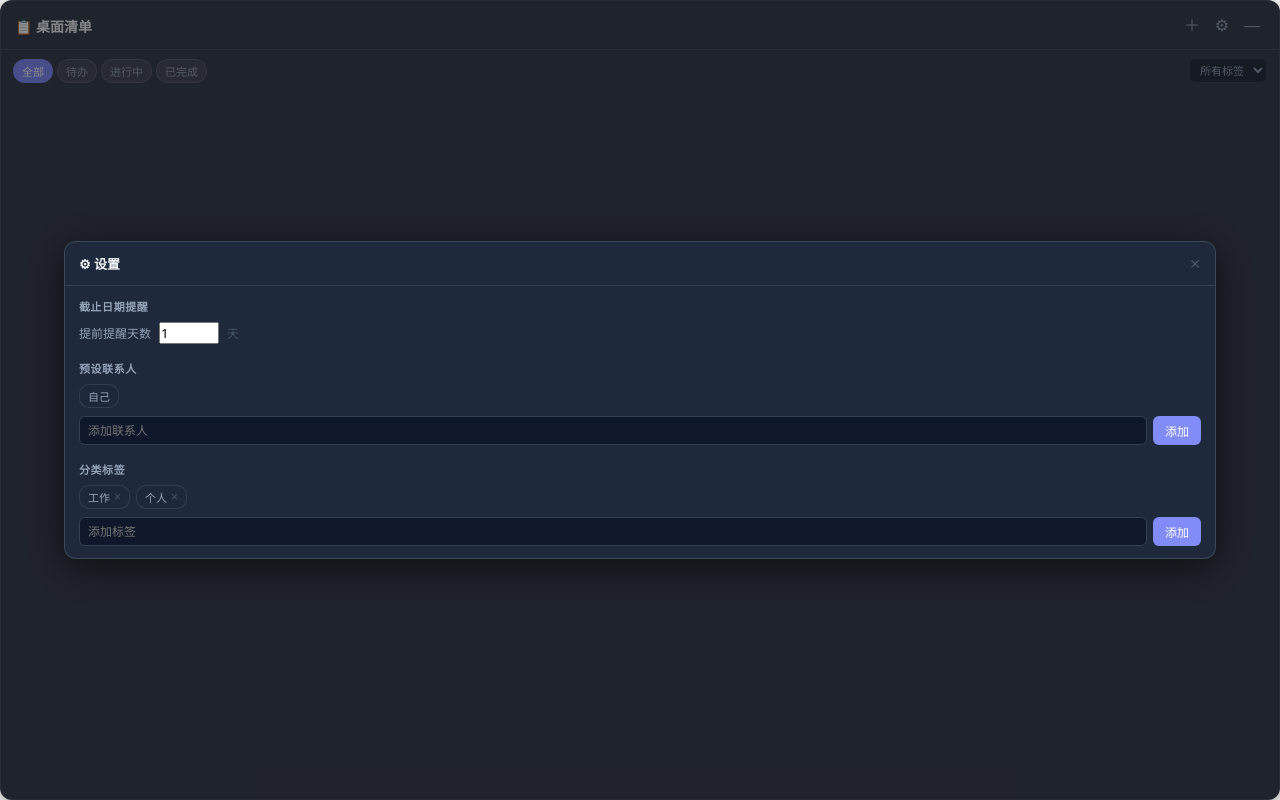
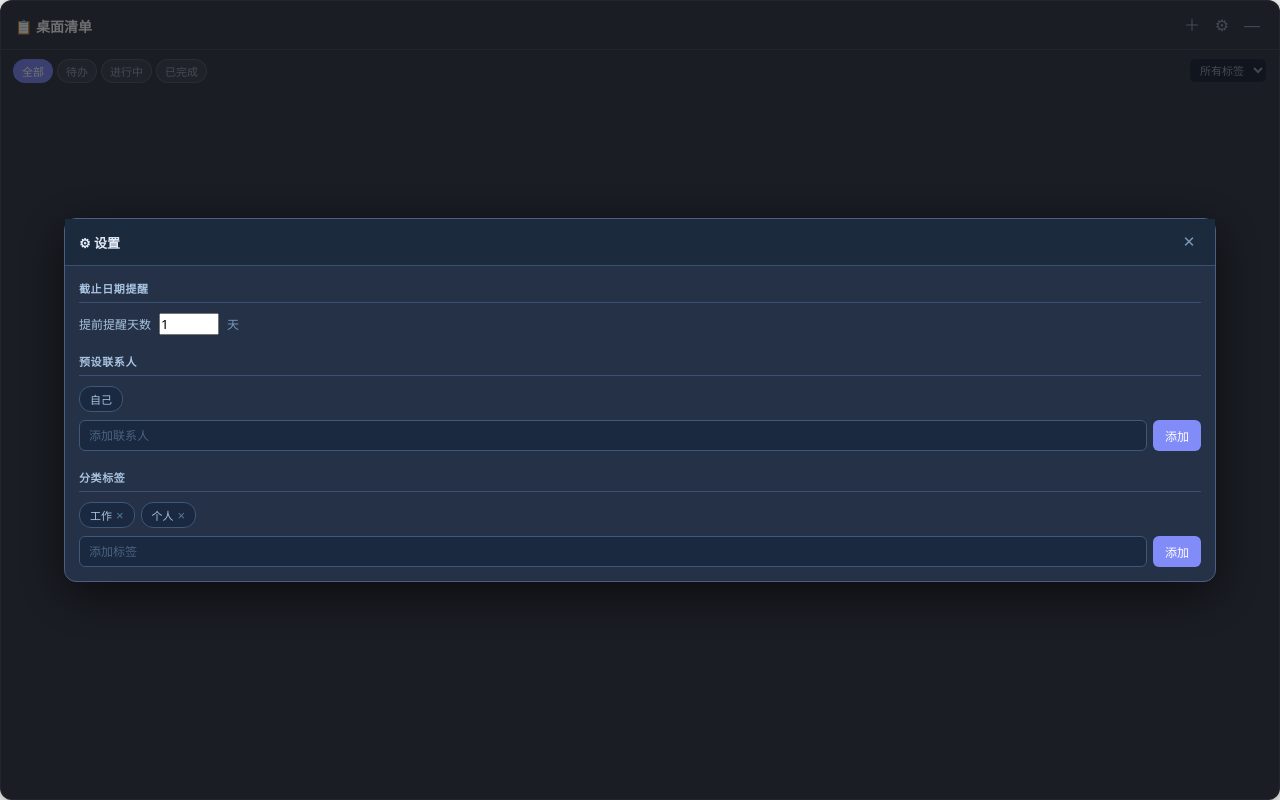
Before and after one commit to LiuZQ802/futurely, a Vue app: page / in a window 1280 px wide. Both pictures are taken after a click on the button "设置". Built offline with nearby package versions, Linux system fonts and the light colour scheme.

Commit message:
fix: 表单和设置配色重设计，用蓝灰色系+明显层次区分
- 面板#243147，标题栏#1c2a3e，输入框#1a2840
- 边框#4a6080增亮，label#a8c4e0清晰可见
- 输入文字#e8f0fb，placeholder#4a6480区分度高

```diff
--- a/src/components/SettingsPanel.vue
+++ b/src/components/SettingsPanel.vue
@@ -102,7 +102,7 @@ function addTag() {
 .overlay {
   position: fixed;
   inset: 0;
-  background: rgba(0, 0, 0, 0.45);
+  background: rgba(0,0,0,0.55);
   display: flex;
   align-items: center;
   justify-content: center;
@@ -111,23 +111,24 @@ function addTag() {
 }
 
 .panel {
-  background: #1e293b;
-  border: 1px solid rgba(148,163,184,0.25);
+  background: #243147;
+  border: 1px solid #4a6080;
   border-radius: var(--radius);
   width: 90%;
   max-height: 80vh;
   display: flex;
   flex-direction: column;
-  box-shadow: 0 8px 40px rgba(0,0,0,0.6);
+  box-shadow: 0 12px 48px rgba(0,0,0,0.6);
 }
 
 .panel-header {
   display: flex;
   justify-content: space-between;
   align-items: center;
-  padding: 12px 14px;
-  border-bottom: 1px solid var(--border);
-  color: var(--text-primary);
+  padding: 11px 14px;
+  border-bottom: 1px solid #3a5070;
+  background: #1c2a3e;
+  color: #e2eaf6;
   font-size: 13px;
   font-weight: 600;
   flex-shrink: 0;
@@ -136,28 +137,33 @@ function addTag() {
 .close-btn {
   background: transparent;
   border: none;
-  color: var(--text-muted);
+  color: #7a9ab8;
   cursor: pointer;
-  font-size: 14px;
+  font-size: 15px;
+  width: 24px; height: 24px;
+  border-radius: 4px;
+  display: flex; align-items: center; justify-content: center;
+  transition: background 0.15s, color 0.15s;
 }
-
-.close-btn:hover { color: var(--text-primary); }
+.close-btn:hover { background: rgba(255,255,255,0.1); color: #e2eaf6; }
 
 .panel-body {
-  padding: 12px 14px;
+  padding: 14px;
   overflow-y: auto;
   display: flex;
   flex-direction: column;
-  gap: 16px;
+  gap: 18px;
 }
 
 section h4 {
-  color: #94a3b8;
+  color: #a8c4e0;
   font-size: 11px;
-  font-weight: 600;
+  font-weight: 700;
   text-transform: uppercase;
-  letter-spacing: 0.05em;
-  margin-bottom: 8px;
+  letter-spacing: 0.6px;
+  margin-bottom: 10px;
+  padding-bottom: 6px;
+  border-bottom: 1px solid #3a5070;
 }
 
 .field.row-inline {
@@ -167,11 +173,11 @@ section h4 {
 }
 
 .field.row-inline label {
-  color: var(--text-secondary);
+  color: #a8c4e0;
   font-size: 12px;
 }
 
-.unit { color: var(--text-muted); font-size: 12px; }
+.unit { color: #7a9ab8; font-size: 12px; }
 
 .chips-wrap {
   display: flex;
@@ -184,44 +190,41 @@ section h4 {
   display: flex;
   align-items: center;
   gap: 4px;
-  background: var(--bg-card);
-  border: 1px solid var(--border);
-  color: var(--text-secondary);
+  background: #1a2840;
+  border: 1.5px solid #3d5878;
+  color: #a8c4e0;
   font-size: 11px;
-  padding: 3px 8px;
-  border-radius: 10px;
+  padding: 4px 10px;
+  border-radius: 12px;
 }
 
 .remove {
   background: transparent;
   border: none;
-  color: var(--text-muted);
+  color: #5a7a98;
   cursor: pointer;
-  font-size: 12px;
+  font-size: 13px;
   padding: 0;
   line-height: 1;
 }
+.remove:hover { color: #f87171; }
 
-.remove:hover { color: var(--priority-urgent); }
-
-.add-row {
-  display: flex;
-  gap: 6px;
-}
+.add-row { display: flex; gap: 6px; }
 
 .add-row input {
   flex: 1;
-  background: #0f172a;
-  border: 1px solid #334155;
+  background: #1a2840;
+  border: 1.5px solid #3d5878;
   border-radius: 6px;
-  color: var(--text-primary);
+  color: #e8f0fb;
   font-size: 12px;
-  padding: 5px 8px;
+  padding: 6px 9px;
   outline: none;
   font-family: inherit;
+  transition: border-color 0.15s;
 }
-
-.add-row input:focus { border-color: var(--border-focus); }
+.add-row input::placeholder { color: #4a6480; }
+.add-row input:focus { border-color: #818cf8; }
 
 .btn-add {
   background: var(--accent);
--- a/src/components/TaskForm.vue
+++ b/src/components/TaskForm.vue
@@ -133,7 +133,7 @@ function remove() {
 .overlay {
   position: fixed;
   inset: 0;
-  background: rgba(0, 0, 0, 0.6);
+  background: rgba(0,0,0,0.55);
   display: flex;
   align-items: center;
   justify-content: center;
@@ -141,71 +141,59 @@ function remove() {
   border-radius: var(--radius);
 }
 
+/* 表单面板：中亮蓝灰，明显区别于主窗口深色 */
 .form-panel {
-  background: #1e293b;  /* slate-800 — 比主窗口亮一档，层次感清晰 */
-  border: 1px solid rgba(148,163,184,0.25);
+  background: #243147;
+  border: 1px solid #4a6080;
   border-radius: var(--radius);
   width: 90%;
   max-height: 85vh;
   display: flex;
   flex-direction: column;
   overflow: hidden;
-  box-shadow: 0 16px 56px rgba(0,0,0,0.7);
+  box-shadow: 0 12px 48px rgba(0,0,0,0.6);
 }
 
 .form-header {
   display: flex;
   justify-content: space-between;
   align-items: center;
-  padding: 12px 14px;
-  border-bottom: 1px solid #334155;  /* slate-700 */
-  color: #f1f5f9;
+  padding: 11px 14px;
+  border-bottom: 1px solid #3a5070;
+  background: #1c2a3e;
+  color: #e2eaf6;
   font-size: 13px;
   font-weight: 600;
   flex-shrink: 0;
-  background: #162032;  /* 标题栏略深 */
 }
 
 .close-btn {
   background: transparent;
   border: none;
-  color: var(--text-muted);
+  color: #7a9ab8;
   cursor: pointer;
-  font-size: 14px;
-  padding: 2px 4px;
+  font-size: 15px;
+  width: 24px; height: 24px;
   border-radius: 4px;
+  display: flex; align-items: center; justify-content: center;
+  transition: background 0.15s, color 0.15s;
 }
-
-.close-btn:hover { color: var(--text-primary); }
+.close-btn:hover { background: rgba(255,255,255,0.1); color: #e2eaf6; }
 
 .form-body {
-  padding: 12px 14px;
+  padding: 14px;
   overflow-y: auto;
   display: flex;
   flex-direction: column;
-  gap: 10px;
+  gap: 12px;
 }
 
-.field {
-  display: flex;
-  flex-direction: column;
-  gap: 5px;
-}
-
-.field.row {
-  flex-direction: row;
-  gap: 10px;
-}
-
-.sub-field {
-  flex: 1;
-  display: flex;
-  flex-direction: column;
-  gap: 5px;
-}
+.field { display: flex; flex-direction: column; gap: 5px; }
+.field.row { flex-direction: row; gap: 10px; }
+.sub-field { flex: 1; display: flex; flex-direction: column; gap: 5px; }
 
 label {
-  color: #94a3b8;       /* slate-400 */
+  color: #a8c4e0;     /* 亮蓝灰 — 清晰可见 */
   font-size: 11px;
   font-weight: 600;
   text-transform: uppercase;
@@ -213,53 +201,42 @@ label {
 }
 
 input, select, textarea {
-  background: #0f172a;  /* slate-950 — 深色输入框，与面板形成层次 */
-  border: 1px solid #334155;  /* slate-700 */
+  background: #1a2840;   /* 比面板深一级 */
+  border: 1.5px solid #3d5878;
   border-radius: 6px;
-  color: #f1f5f9;       /* slate-100 */
+  color: #e8f0fb;         /* 亮白蓝 */
   font-size: 12px;
-  padding: 7px 9px;
+  padding: 7px 10px;
   outline: none;
-  transition: border-color 0.15s;
+  transition: border-color 0.15s, background 0.15s;
   width: 100%;
 }
+input:focus, select:focus, textarea:focus {
+  border-color: #818cf8;
+  background: #1f3050;
+}
+input::placeholder, textarea::placeholder { color: #4a6480; }
 
-input:focus, select:focus, textarea:focus {
-  border-color: #818cf8;  /* indigo-400 */
-}
-
-input::placeholder, textarea::placeholder { color: #475569; /* slate-600 */ }
-
-input:focus, select:focus, textarea:focus {
-  border-color: var(--border-focus);
-}
-
-select option { background: #1e293b; color: #f1f5f9; }
-
+select option { background: #1a2840; color: #e8f0fb; }
 textarea { resize: none; }
 
-.tags-wrap {
-  display: flex;
-  flex-wrap: wrap;
-  gap: 6px;
-}
+.tags-wrap { display: flex; flex-wrap: wrap; gap: 6px; }
 
 .tag-chip {
   font-size: 11px;
-  padding: 3px 8px;
-  border-radius: 10px;
-  background: var(--bg-card);
-  border: 1px solid var(--border);
-  color: var(--text-secondary);
+  padding: 4px 10px;
+  border-radius: 12px;
+  background: #1a2840;
+  border: 1.5px solid #3d5878;
+  color: #8ab0d0;
   cursor: pointer;
   transition: all 0.15s;
 }
-
-.tag-chip:hover { border-color: var(--accent); }
+.tag-chip:hover { border-color: #818cf8; color: #c4b5fd; }
 .tag-chip.active {
-  background: rgba(99, 102, 241, 0.25);
-  border-color: var(--accent);
-  color: #a5b4fc;
+  background: rgba(129,140,248,0.2);
+  border-color: #818cf8;
+  color: #c4b5fd;
 }
 
 .form-footer {
@@ -267,11 +244,10 @@ textarea { resize: none; }
   justify-content: space-between;
   align-items: center;
   padding: 10px 14px;
-  border-top: 1px solid #334155;
+  border-top: 1px solid #3a5070;
+  background: #1c2a3e;
   flex-shrink: 0;
-  background: #162032;
 }
-
 .footer-right { display: flex; gap: 8px; }
 
 button {
@@ -284,24 +260,21 @@ button {
   transition: all 0.15s;
 }
 
-.btn-save {
-  background: var(--accent);
-  color: white;
-}
-.btn-save:hover { background: var(--accent-hover); }
+.btn-save { background: #6366f1; color: #fff; font-weight: 600; }
+.btn-save:hover { background: #818cf8; }
 .btn-save:disabled { opacity: 0.4; cursor: not-allowed; }
 
 .btn-cancel {
-  background: var(--bg-card);
-  color: var(--text-secondary);
-  border: 1px solid var(--border);
+  background: #1a2840;
+  color: #8ab0d0;
+  border: 1.5px solid #3d5878;
 }
-.btn-cancel:hover { color: var(--text-primary); }
+.btn-cancel:hover { color: #e2eaf6; border-color: #6080a0; }
 
 .btn-danger {
-  background: rgba(239, 68, 68, 0.15);
+  background: rgba(248,113,113,0.15);
   color: #fca5a5;
-  border: 1px solid rgba(239, 68, 68, 0.3);
+  border: 1.5px solid rgba(248,113,113,0.35);
 }
-.btn-danger:hover { background: rgba(239, 68, 68, 0.25); }
+.btn-danger:hover { background: rgba(248,113,113,0.28); }
 </style>
```
